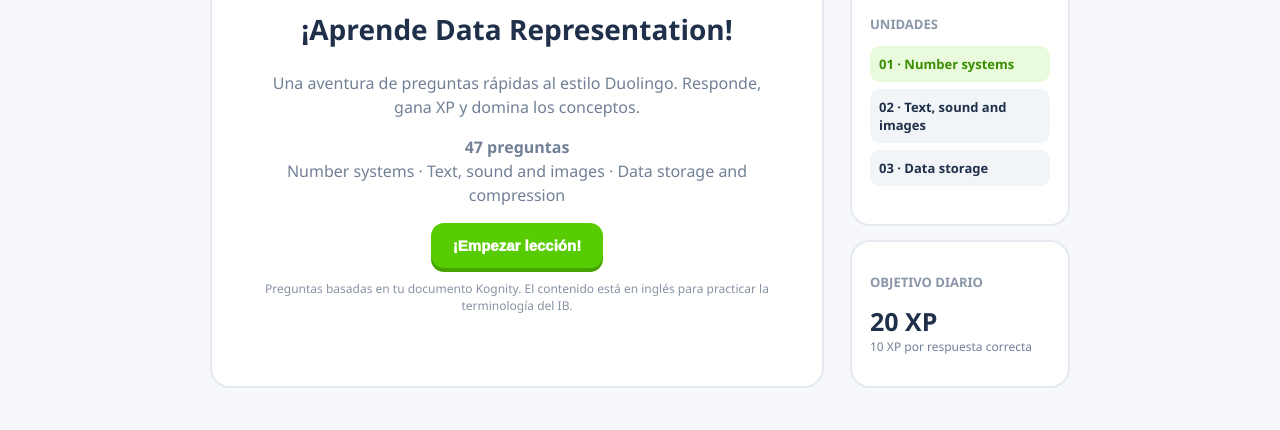
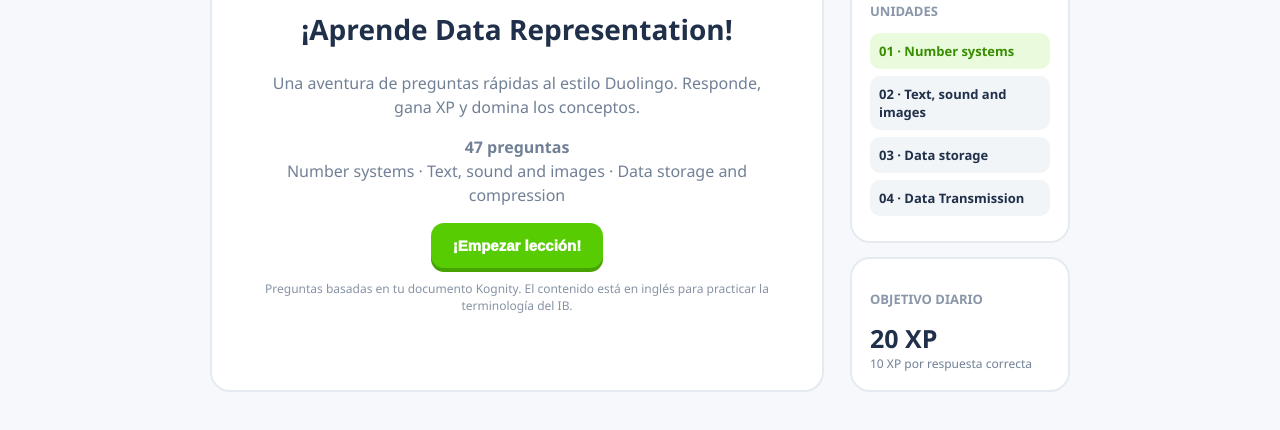
Before and after one commit to andresjguzmanm-blip/ByteQuest, a plain HTML site: page index.html in a window 1280 px wide. Shown: the part 280-710 px from the top of the page. Drawn offline with Linux system fonts and the light colour scheme.

Commit message:
Update index.html

```diff
--- a/index.html
+++ b/index.html
@@ -156,6 +156,7 @@ h1 {font-size:28px}
   <div class="lesson active">01 · Number systems</div>
   <div class="lesson">02 · Text, sound and images</div>
   <div class="lesson">03 · Data storage</div>
+  <div class="lesson">04 · Data Transmission</div>
  </div>
 
  <div class="sidecard">
@@ -218,6 +219,41 @@ const questions = [
 ["Data Storage and Compression","Calculate the file size of an image with 2048 × 720 resolution and 256 colour values, in MiB.",["1.41 MiB","2.81 MiB","0.70 MiB","14.1 MiB"],0,"256 colours require 8 bits per pixel. The result is approximately 1.41 MiB."],
 ["Data Storage and Compression","Which file type will most likely have the largest file size?",["1 hour of a movie file","10 pages of a text file","1 hour of a music file","10 pages of programming code"],0,"A one-hour movie file is likely to be the largest."],
 ["Number systems","In the expression 1 GiB = 2ˣ bytes, what is x?",["30","10","20","32"],0,"1 GiB = 2³⁰ bytes, so x = 30."]
+["Data Transmission","Which of the following is true about encryption?",["It prevents unauthorised people from understanding the message","It makes data transmission faster","It reduces file size","It detects errors in data"],0,"Encryption converts plaintext into ciphertext so unauthorised people cannot understand the message."],
+
+["Data Transmission","A company wants to send a highly secured contract to a new employee over the internet. Which encryption method should it use?",["Asymmetric","Symmetric","Caesar cipher","Parity check"],0,"Asymmetric encryption uses two different keys: a public key and a private key."],
+
+["Data Transmission","Two students want to exchange encrypted project files using a simple and fast encryption method. Which should they use?",["Symmetric","Asymmetric","Unicode","Echo check"],0,"Symmetric encryption is faster and easier because it uses one secret key to encrypt and decrypt data."],
+
+["Data Transmission","Which of the following is NOT one of the asymmetric encryption steps?",["Both the sender and receiver exchange the same key","The receiver generates public and private keys","The receiver sends the public key to the sender","The receiver uses the private key to decrypt the message"],0,"Asymmetric encryption uses two different keys, not one shared secret key."],
+
+["Data Transmission","Which of the following is NOT one of the symmetric encryption steps?",["The sender replaces each letter with another one from the alphabet","Both users exchange the same secret key","The sender encrypts the message using the secret key","The receiver decrypts the message using the secret key"],0,"Replacing each letter with another letter describes a Caesar cipher, not a symmetric encryption process in general."],
+
+["Data Transmission","What is the name of the simple encryption algorithm that replaces each individual character with another character from the alphabet?",["Caesar cipher","Checksum","Parity check","Run Length Encoding"],0,"The Caesar cipher replaces each character with another character from the alphabet."],
+
+["Data Transmission","Which of the following items is NOT needed to perform the encryption process?",["Ciphertext","Plaintext","An algorithm","Encryption key"],0,"Encryption requires plaintext, an algorithm and an encryption key. Ciphertext is the result."],
+
+["Data Transmission","Which error detection method describes a situation where the sender receives the data back, but cannot determine whether an error occurred during the original transmission or the return transmission?",["Echo check","Checksum","Parity check","Check digit"],0,"In echo check, data could be corrupted when it is sent back to the original sender."],
+
+["Data Transmission","Which of the following methods is NOT used in detecting errors during data transmission?",["Check digit","Checksum","Parity check","Automatic Repeat Query (ARQ)"],0,"A check digit is used to validate data when it is entered, rather than detect transmission errors."],
+
+["Data Transmission","Which of the following ARQ steps is incorrect?",["The receiving computer recalculates the checksum value","The sender sends data requiring acknowledgement","The receiver sends a request when an error is detected","The sender resends data if no acknowledgement is received within a certain time"],0,"ARQ uses acknowledgements and timeouts to request retransmission when necessary."],
+
+["Data Transmission","What is the name of the error detection method that uses acknowledgements and timeouts?",["Automatic Repeat Query (ARQ)","Echo check","Parity check","Caesar cipher"],0,"ARQ uses acknowledgements and timeouts to manage retransmission of data."],
+
+["Data Transmission","A check digit is calculated by multiplying each digit by its position from right to left, adding the results and dividing by 11. Is the code number 235148 valid?",["Valid, because the remainder is 0","Invalid, because the remainder is 1","Invalid, because the total is 65","Valid, because the total is 60"],0,"2×6 + 3×5 + 5×4 + 1×3 + 4×2 + 8×1 = 66. 66 divided by 11 has a remainder of 0, so the check digit is valid."],
+
+["Data Transmission","Using odd parity, what should the parity bit be for the binary number 1000101?",["0","1","10","11"],0,"1000101 already contains an odd number of 1s. Therefore, the parity bit is 0."],
+
+["Data Transmission","Which of the following best describes half-duplex data transmission?",["Data is transmitted in both directions, but one direction at a time","Data is transmitted in both directions simultaneously","Data is transmitted in only one direction","Data cannot be transmitted between devices"],0,"Half-duplex allows communication in both directions, but only one direction at a time."],
+
+["Data Transmission","What does USB stand for?",["Universal Serial Bus","Universal System Binary","United Serial Board","Universal Software Bus"],0,"USB stands for Universal Serial Bus."],
+
+["Data Transmission","What is the main purpose of an error detection method?",["Maintain the accuracy of the data","Increase the speed of the CPU","Reduce the size of files","Encrypt all transmitted data"],0,"Error detection methods help identify errors that might occur during data transmission."],
+
+["Data Transmission","Which byte has been transmitted incorrectly if an odd parity check has been used?",["01001011","11000001","01000000","01001100"],0,"01001011 contains an even number of 1s, so it does not satisfy odd parity."],
+
+["Data Transmission","Which byte has been transmitted incorrectly if an even parity check has been used?",["01001001","11001001","01001000","01001110"],0,"01001001 contains an odd number of 1s, so it does not satisfy even parity."]
 ];
 
 let order = [];
```
